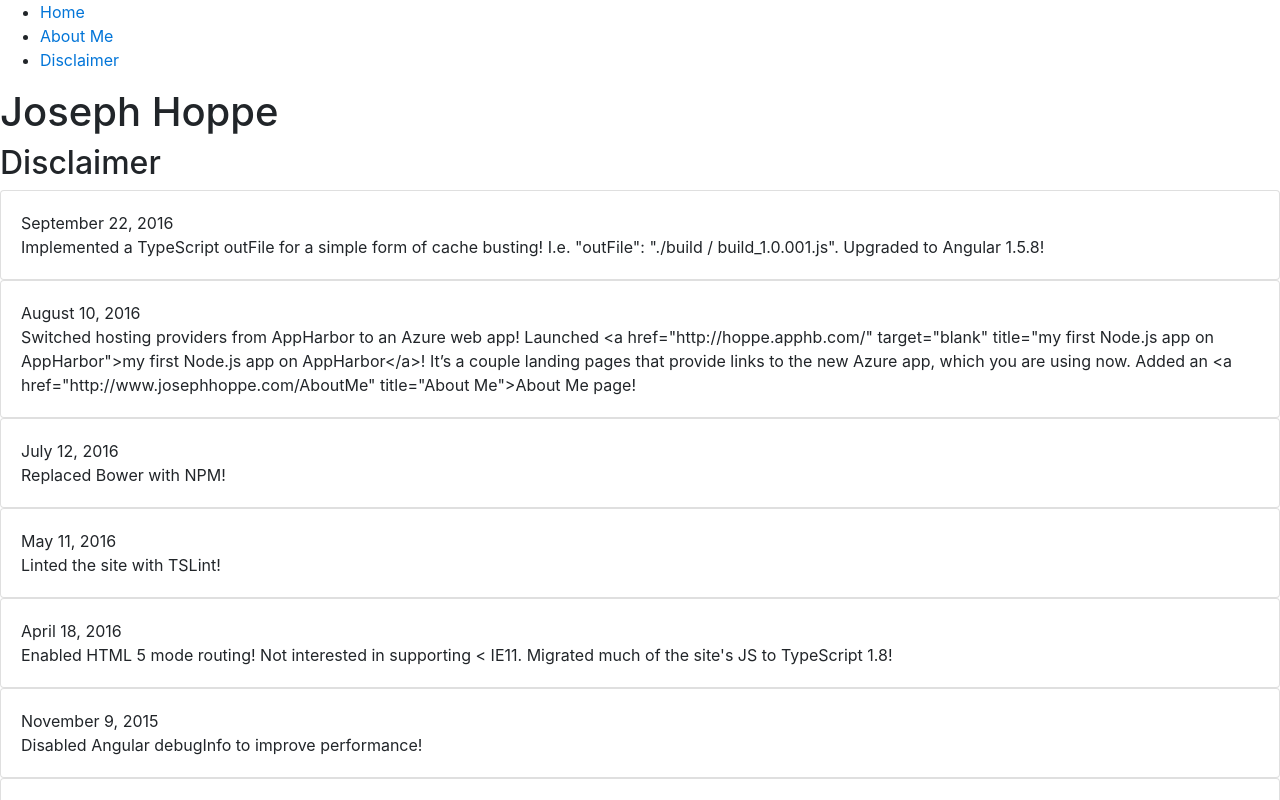
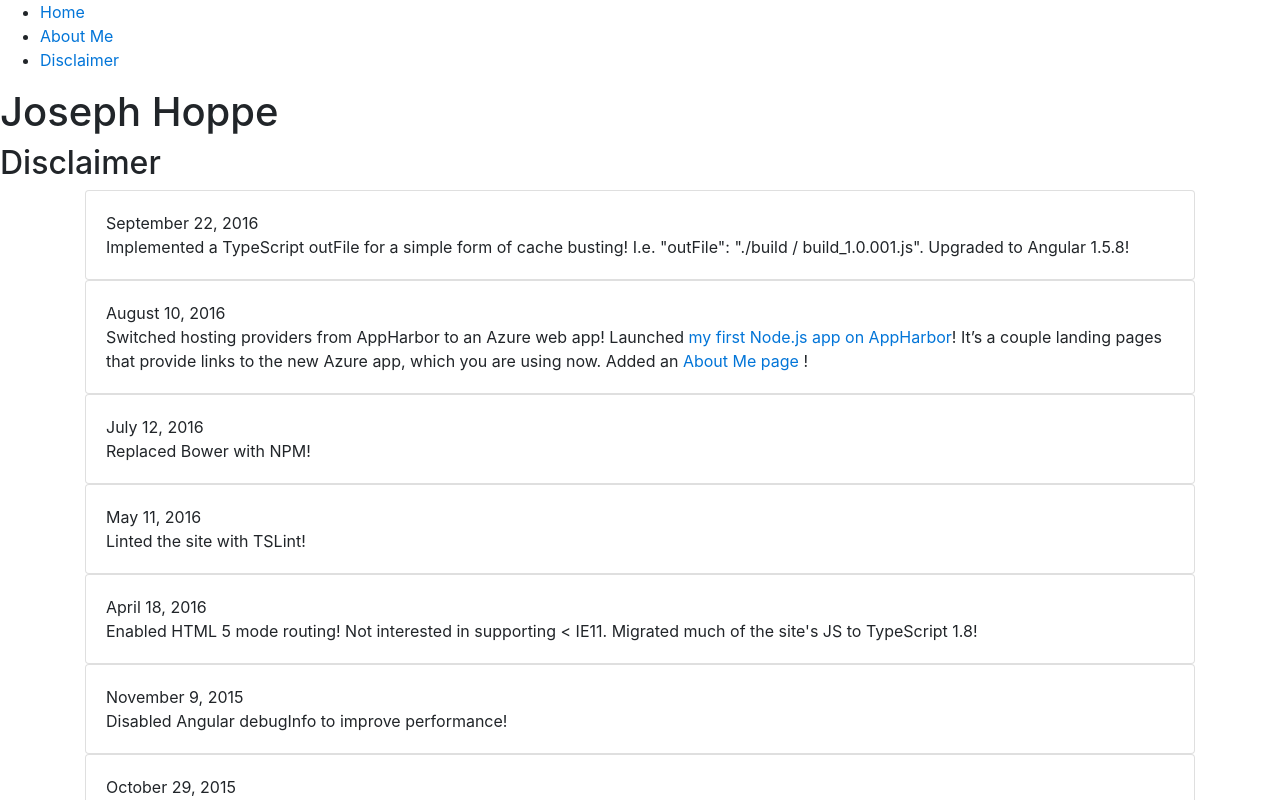
Before and after one commit to joehoppe/Personal-Site-2.0, a React (Create React App) app: page /disclaimer in a window 1280 px wide. Shown: the top 800 px of the page. Built offline with nearby package versions, Linux system fonts and the light colour scheme.

Commit message:
Now displaying context as html instead of strings

```diff
--- a/src/Card/Card.js
+++ b/src/Card/Card.js
@@ -4,7 +4,7 @@ const Card = (props) => (
     <div className="card">
         <div className="card-body">
             <div>{props.date}</div>
-            <div>{props.text}</div>
+            <div dangerouslySetInnerHTML={{__html:props.text}}></div>
         </div>
     </div>
 )
--- a/src/CardList/CardList.js
+++ b/src/CardList/CardList.js
@@ -15,7 +15,7 @@ class CardList extends React.Component {
         date: "August 10, 2016",
         text: `Switched hosting providers from AppHarbor to an Azure web app!
         Launched <a href="http://hoppe.apphb.com/" target="blank" title="my first Node.js app on AppHarbor">my first Node.js app on AppHarbor</a>! It’s a couple landing pages that provide links to the new Azure app, which you are using now.
-        Added an <a href="http://www.josephhoppe.com/AboutMe" title="About Me">About Me page!`
+        Added an <a href="http://www.josephhoppe.com/AboutMe" title="About Me">About Me page </a>!`
       },
       {
         date: "July 12, 2016",
@@ -92,7 +92,7 @@ class CardList extends React.Component {
 
   render() {
     return (
-      <div>
+      <div className="container">
         {this.cardsElements}
       </div>
     );
```
